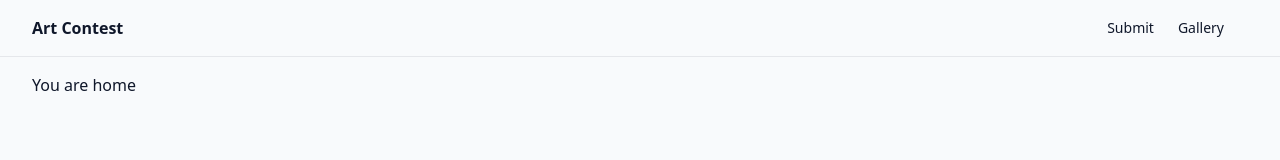
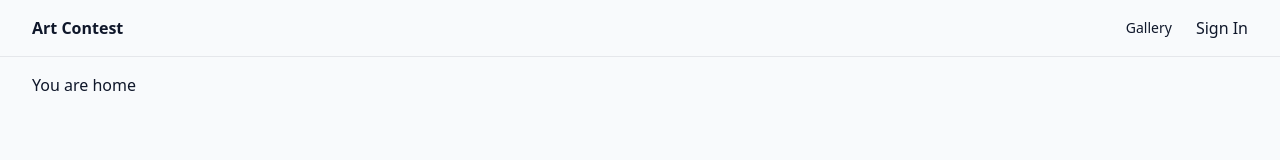
Before and after one commit to mattgrunwald/art-contest, a Next.js app: page / in a window 1280 px wide. Shown: the top 160 px of the page. Built offline with nearby package versions, Linux system fonts and the light colour scheme; no server answers.

Commit message:
add level to submission

```diff
--- a/src/components/Header/index.tsx
+++ b/src/components/Header/index.tsx
@@ -1,21 +1,18 @@
 import Link from 'next/link'
-import { useSession } from 'next-auth/react'
 import { Role } from '@/drizzle/util'
-import { useState } from 'react'
-import { auth, signOut } from '@/auth'
+import { signIn, signOut } from '@/auth'
 import { User } from '@/drizzle/types'
 import Image from 'next/image'
+import { getUser } from '@/app/serverSideUtils'
 
 export const Header = async () => {
-  const session = await auth()
+  const user = await getUser()
 
-  const user = session?.user as User | undefined
-  const role = user !== undefined ? user.role : Role.Contestant
-
-  const showAdmin = role === Role.Admin
-  const showSubmit = role === Role.Admin || role == Role.Contestant
+  const showAdmin = user && user.role === Role.Admin
+  const showSubmit =
+    user && (user.role === Role.Admin || user.role == Role.Contestant)
   const showGallery = true
-  const userIsDefined = user !== undefined
+  const loggedIn = user !== null
   return (
     <header className="sticky top-0 z-30 bg-slate-50 pt-4 dark:bg-slate-950">
       <div className="content-width mx-auto flex items-center justify-between px-4 lg:px-8">
@@ -26,12 +23,13 @@ export const Header = async () => {
           {showAdmin && <AdminLink />}
           {showSubmit && <SubmitLink />}
           {showGallery && <GalleryLink />}
-          {userIsDefined && (
+          {loggedIn && (
             <>
               <UserDropdown user={user} />
               <SignOutButton />
             </>
           )}
+          {!loggedIn && <SignInButton />}
           {/* <ModeToggle /> */}
         </div>
       </div>
@@ -58,7 +56,7 @@ const AdminLink = () => (
 
 const GalleryLink = () => (
   <nav className="ml-auto space-x-6 text-sm font-medium max-lg:mr-4 lg:mr-6">
-    <Link href="/judge" prefetch={false} aria-label="Gallery">
+    <Link href="/gallery" prefetch={false} aria-label="Gallery">
       Gallery
     </Link>
   </nav>
@@ -88,3 +86,14 @@ const SignOutButton = () => (
     <button type="submit">Sign Out</button>
   </form>
 )
+
+const SignInButton = () => (
+  <form
+    action={async () => {
+      'use server'
+      await signIn()
+    }}
+  >
+    <button type="submit">Sign In</button>
+  </form>
+)
--- a/src/drizzle/schema.ts
+++ b/src/drizzle/schema.ts
@@ -84,7 +84,7 @@ export const submissions = pgTable('submissions', {
     .notNull()
     .references(() => users.id, { onDelete: 'cascade' }),
   grade: integer('grade').notNull(),
-  category: text('category'),
+  level: text('level'),
   statement: text('statement').notNull(),
   imageSrc: text('image').notNull(),
   birthday: date('date').notNull(),
--- a/src/drizzle/types.ts
+++ b/src/drizzle/types.ts
@@ -31,6 +31,10 @@ export type User = DType<typeof users> & {
 }
 export type Judge = User & Pick<DDType, 'scores'>
 export type Submission = DType<typeof submissions>
+export type ScrubbedSubmission = Pick<
+  Submission,
+  'id' | 'grade' | 'level' | 'statement' | 'imageSrc' | 'year'
+>
 export type UpdateSubmissionDto = Omit<
   Submission,
   'id' | 'userId' | 'createdAt'
--- a/src/drizzle/util.ts
+++ b/src/drizzle/util.ts
@@ -4,7 +4,7 @@ export enum Role {
   Admin = 'ADMIN',
 }
 
-export enum Category {
+export enum Level {
   MiddleSchool = 'MIDDLE_SCHOOL',
   HighSchool = 'HIGH_SCHOOL',
 }
```
Also changed, not shown: src/drizzle/adapter.ts (+9 -0 lines), src/drizzle/dao.ts (+29 -1 lines).
